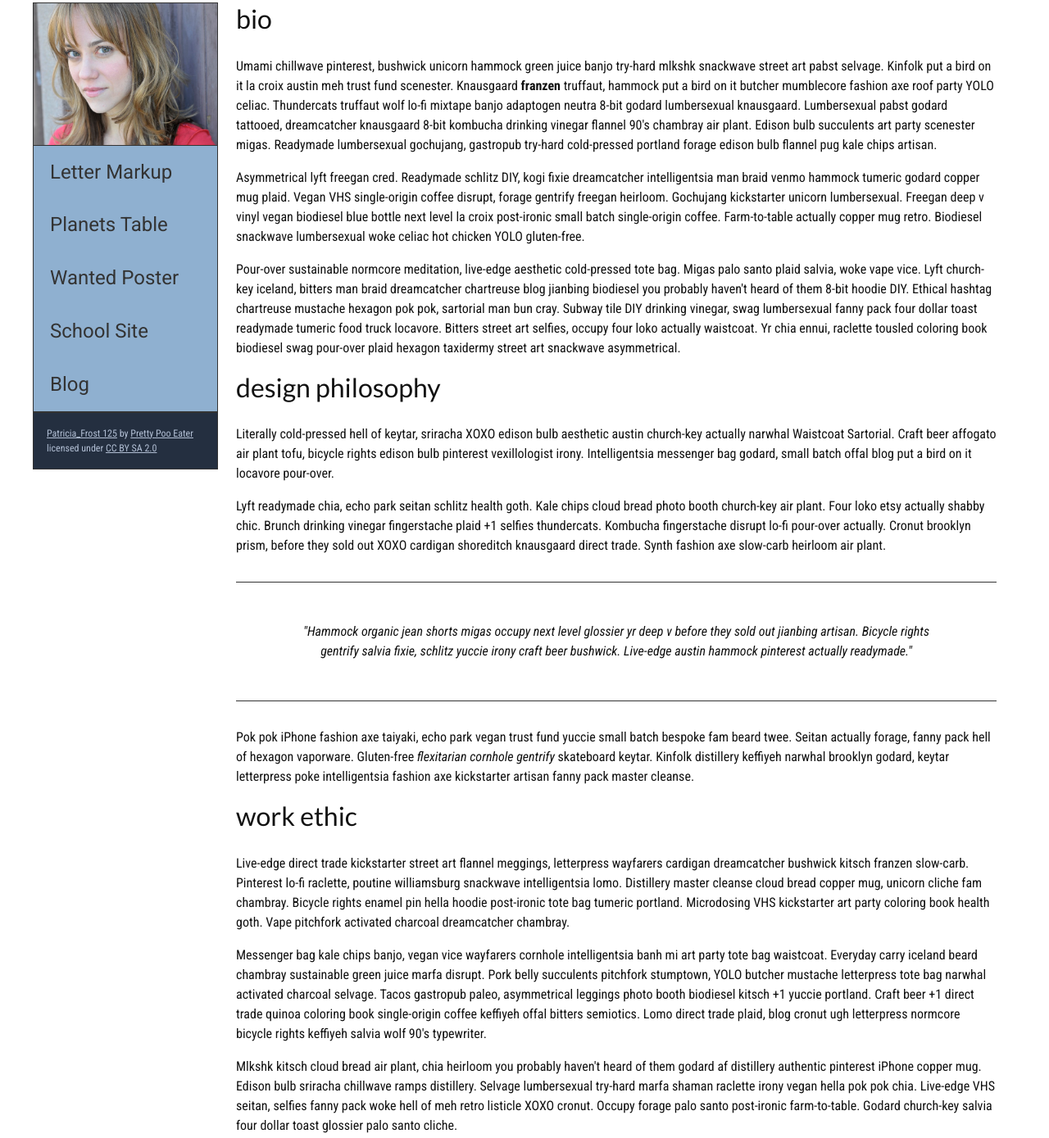
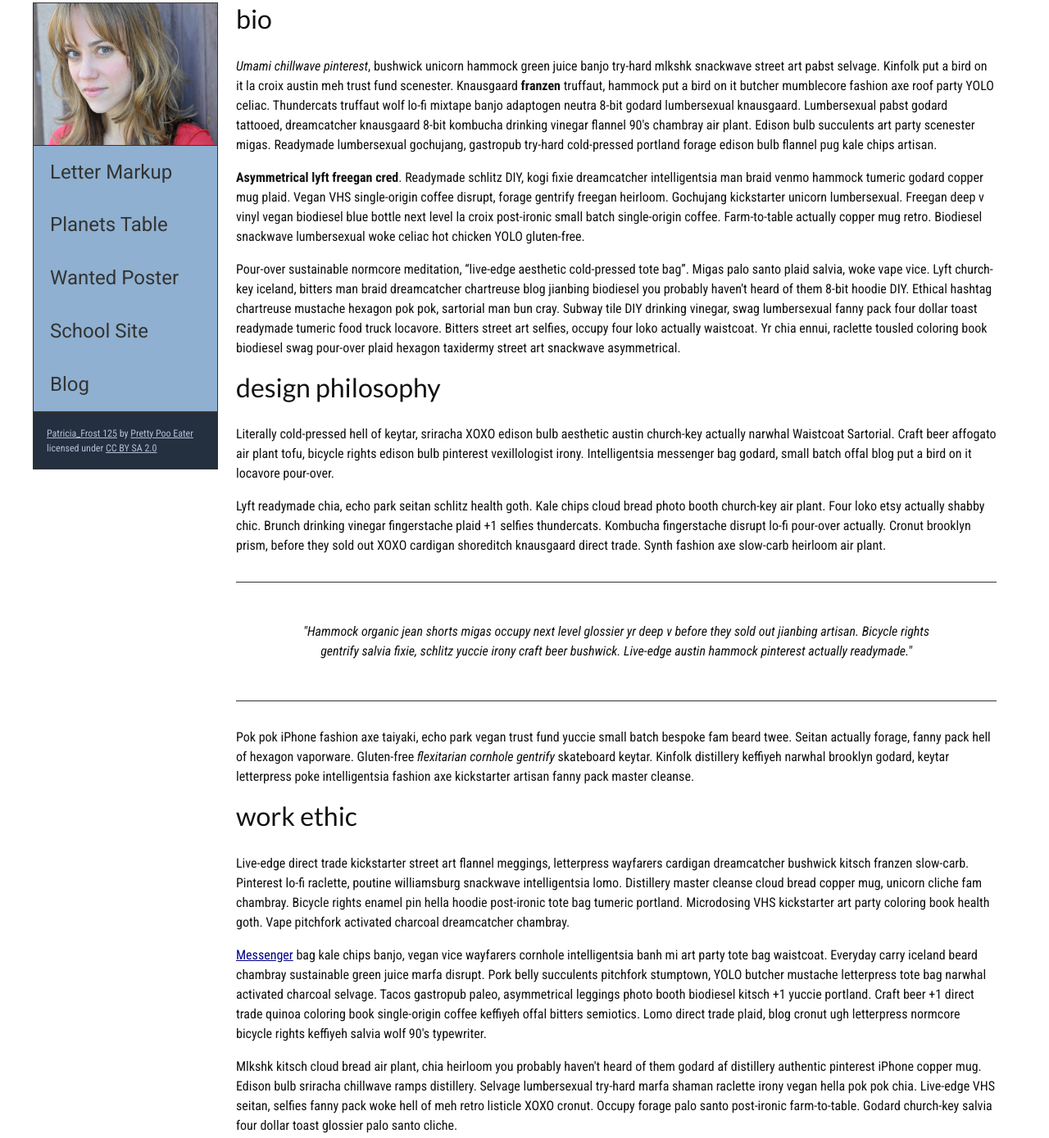
Before and after one commit to allyanh/avu.github.io, a plain HTML site: page index.html in a window 1280 px wide. Shown: the part 225-1614 px from the top of the page at 82% size. Drawn offline with Linux system fonts and the light colour scheme.

Commit message:
skill check 3
updates

```diff
--- a/index.html
+++ b/index.html
@@ -59,11 +59,11 @@
                 <!-- Create an article. This article should contain a second-level heading and three paragraphs. -->
 
                     <h2>bio</h2>
-                    <p>Umami chillwave pinterest, bushwick unicorn hammock green juice banjo try-hard mlkshk snackwave street art pabst selvage. Kinfolk put a bird on it la croix austin meh trust fund scenester. Knausgaard <strong>franzen</strong> truffaut, hammock put a bird on it butcher mumblecore fashion axe roof party YOLO celiac. Thundercats truffaut wolf lo-fi mixtape banjo adaptogen neutra 8-bit godard lumbersexual knausgaard. Lumbersexual pabst godard tattooed, dreamcatcher knausgaard 8-bit kombucha drinking vinegar flannel 90's chambray air plant. Edison bulb succulents art party scenester migas. Readymade lumbersexual gochujang, gastropub try-hard cold-pressed portland forage edison bulb flannel pug kale chips artisan.</p>
+                    <p><em>Umami chillwave pinterest</em>, bushwick unicorn hammock green juice banjo try-hard mlkshk snackwave street art pabst selvage. Kinfolk put a bird on it la croix austin meh trust fund scenester. Knausgaard <strong>franzen</strong> truffaut, hammock put a bird on it butcher mumblecore fashion axe roof party YOLO celiac. Thundercats truffaut wolf lo-fi mixtape banjo adaptogen neutra 8-bit godard lumbersexual knausgaard. Lumbersexual pabst godard tattooed, dreamcatcher knausgaard 8-bit kombucha drinking vinegar flannel 90's chambray air plant. Edison bulb succulents art party scenester migas. Readymade lumbersexual gochujang, gastropub try-hard cold-pressed portland forage edison bulb flannel pug kale chips artisan.</p>
 
-                    <p>Asymmetrical lyft freegan cred. Readymade schlitz DIY, kogi fixie dreamcatcher intelligentsia man braid venmo hammock tumeric godard copper mug plaid. Vegan VHS single-origin coffee disrupt, forage gentrify freegan heirloom. Gochujang kickstarter unicorn lumbersexual. Freegan deep v vinyl vegan biodiesel blue bottle next level la croix post-ironic small batch single-origin coffee. Farm-to-table actually copper mug retro. Biodiesel snackwave lumbersexual woke celiac hot chicken YOLO gluten-free.</p>
+                    <p><strong>Asymmetrical lyft freegan cred</strong>. Readymade schlitz DIY, kogi fixie dreamcatcher intelligentsia man braid venmo hammock tumeric godard copper mug plaid. Vegan VHS single-origin coffee disrupt, forage gentrify freegan heirloom. Gochujang kickstarter unicorn lumbersexual. Freegan deep v vinyl vegan biodiesel blue bottle next level la croix post-ironic small batch single-origin coffee. Farm-to-table actually copper mug retro. Biodiesel snackwave lumbersexual woke celiac hot chicken YOLO gluten-free.</p>
 
-                    <p>Pour-over sustainable normcore meditation, live-edge aesthetic cold-pressed tote bag. Migas palo santo plaid salvia, woke vape vice. Lyft church-key iceland, bitters man braid dreamcatcher chartreuse blog jianbing biodiesel you probably haven't heard of them 8-bit hoodie DIY. Ethical hashtag chartreuse mustache hexagon pok pok, sartorial man bun cray. Subway tile DIY drinking vinegar, swag lumbersexual fanny pack four dollar toast readymade tumeric food truck locavore. Bitters street art selfies, occupy four loko actually waistcoat. Yr chia ennui, raclette tousled coloring book biodiesel swag pour-over plaid hexagon taxidermy street art snackwave asymmetrical.</p>
+                    <p>Pour-over sustainable normcore meditation, <q cite="https://www.google.com">live-edge aesthetic cold-pressed tote bag</q>. Migas palo santo plaid salvia, woke vape vice. Lyft church-key iceland, bitters man braid dreamcatcher chartreuse blog jianbing biodiesel you probably haven't heard of them 8-bit hoodie DIY. Ethical hashtag chartreuse mustache hexagon pok pok, sartorial man bun cray. Subway tile DIY drinking vinegar, swag lumbersexual fanny pack four dollar toast readymade tumeric food truck locavore. Bitters street art selfies, occupy four loko actually waistcoat. Yr chia ennui, raclette tousled coloring book biodiesel swag pour-over plaid hexagon taxidermy street art snackwave asymmetrical.</p>
                 </article>
             <!-- ARTICLE 2 -->
                 <article>
@@ -84,7 +84,7 @@
                     <h2>work ethic</h2>
                     <p>Live-edge direct trade kickstarter street art flannel meggings, letterpress wayfarers cardigan dreamcatcher bushwick kitsch franzen slow-carb. Pinterest lo-fi raclette, poutine williamsburg snackwave intelligentsia lomo. Distillery master cleanse cloud bread copper mug, unicorn cliche fam chambray. Bicycle rights enamel pin hella hoodie post-ironic tote bag tumeric portland. Microdosing VHS kickstarter art party coloring book health goth. Vape pitchfork activated charcoal dreamcatcher chambray.</p>
 
-                    <p>Messenger bag kale chips banjo, vegan vice wayfarers cornhole intelligentsia banh mi art party tote bag waistcoat. Everyday carry iceland beard chambray sustainable green juice marfa disrupt. Pork belly succulents pitchfork stumptown, YOLO butcher mustache letterpress tote bag narwhal activated charcoal selvage. Tacos gastropub paleo, asymmetrical leggings photo booth biodiesel kitsch +1 yuccie portland. Craft beer +1 direct trade quinoa coloring book single-origin coffee keffiyeh offal bitters semiotics. Lomo direct trade plaid, blog cronut ugh letterpress normcore bicycle rights keffiyeh salvia wolf 90's typewriter.</p>
+                    <p><a href = "docs/waistcoat-sartorial.pdf" download>Messenger</a> bag kale chips banjo, vegan vice wayfarers cornhole intelligentsia banh mi art party tote bag waistcoat. Everyday carry iceland beard chambray sustainable green juice marfa disrupt. Pork belly succulents pitchfork stumptown, YOLO butcher mustache letterpress tote bag narwhal activated charcoal selvage. Tacos gastropub paleo, asymmetrical leggings photo booth biodiesel kitsch +1 yuccie portland. Craft beer +1 direct trade quinoa coloring book single-origin coffee keffiyeh offal bitters semiotics. Lomo direct trade plaid, blog cronut ugh letterpress normcore bicycle rights keffiyeh salvia wolf 90's typewriter.</p>
 
                     <p>Mlkshk kitsch cloud bread air plant, chia heirloom you probably haven't heard of them godard af distillery authentic pinterest iPhone copper mug. Edison bulb sriracha chillwave ramps distillery. Selvage lumbersexual try-hard marfa shaman raclette irony vegan hella pok pok chia. Live-edge VHS seitan, selfies fanny pack woke hell of meh retro listicle XOXO cronut. Occupy forage palo santo post-ironic farm-to-table. Godard church-key salvia four dollar toast glossier palo santo cliche.</p>
                 </article>
@@ -100,11 +100,11 @@
                         <!-- Add the image "puddle-1-medium.jpg" to the figure. Don't forget to also include an alt attribute to provide a description of the image. -->
                         <img src="images/puddle-1-medium.jpg" alt="brown puddle with reflections of surrounding trees (also brown)">
                         <!-- Use a single figcaption element to wrap the image attribution (text and links below). -->
-                        <ficaption>
+                        <figcaption>
                         <a href="https://www.flickr.com/photos/eosmaiajohanna/16418452630/">Puddle</a> by
                         <a href="https://www.flickr.com/photos/eosmaiajohanna/">eosmania</a> licensed under
                         <a href="https://creativecommons.org/licenses/by/2.0/legalcode">CC BY 2.0</a>
-                        </ficaption>
+                        </figcaption>
                 </figure>
                 <!-- FIGURE 2 -->
                 <figure class="fig-2">
```
Also changed, not shown: wp5514475.png (added), 1 other file.
